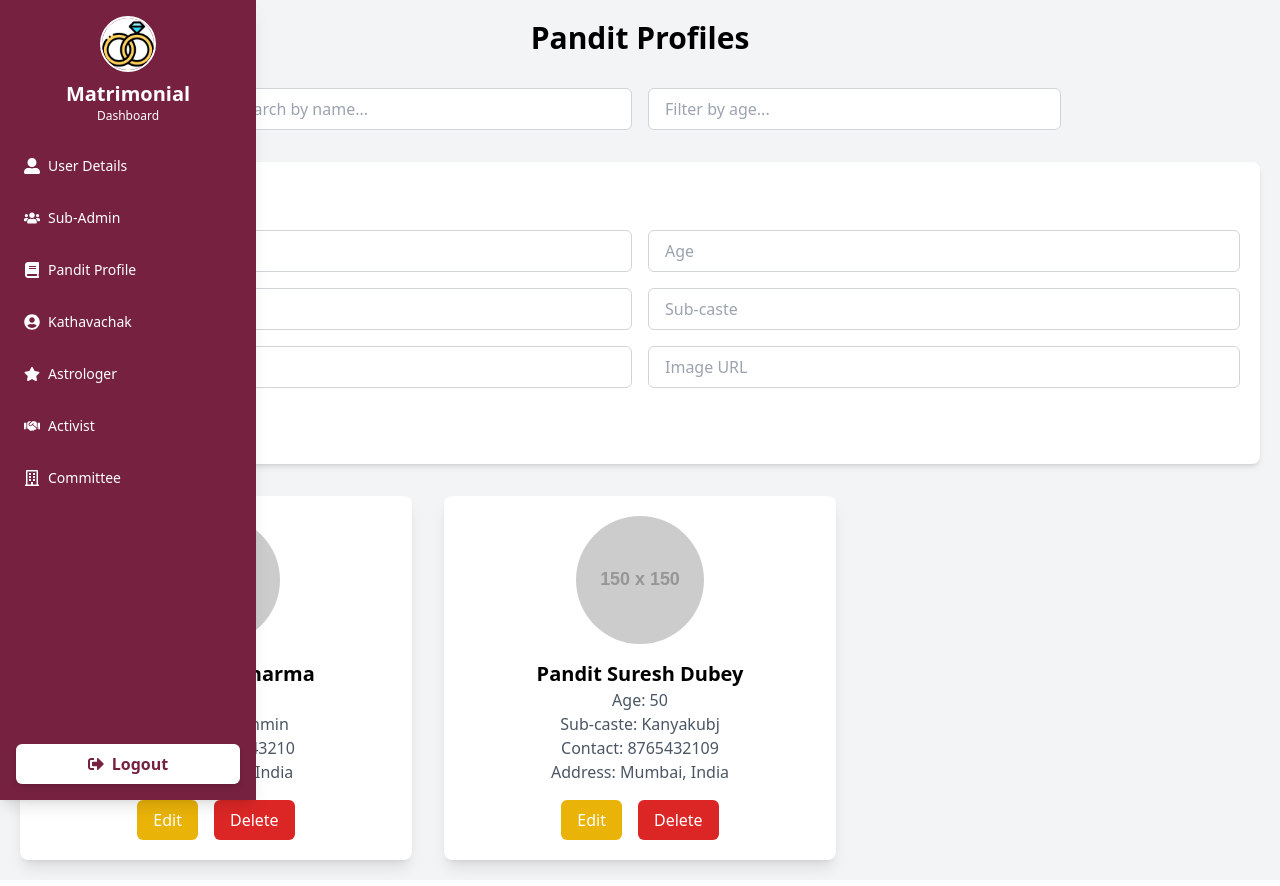
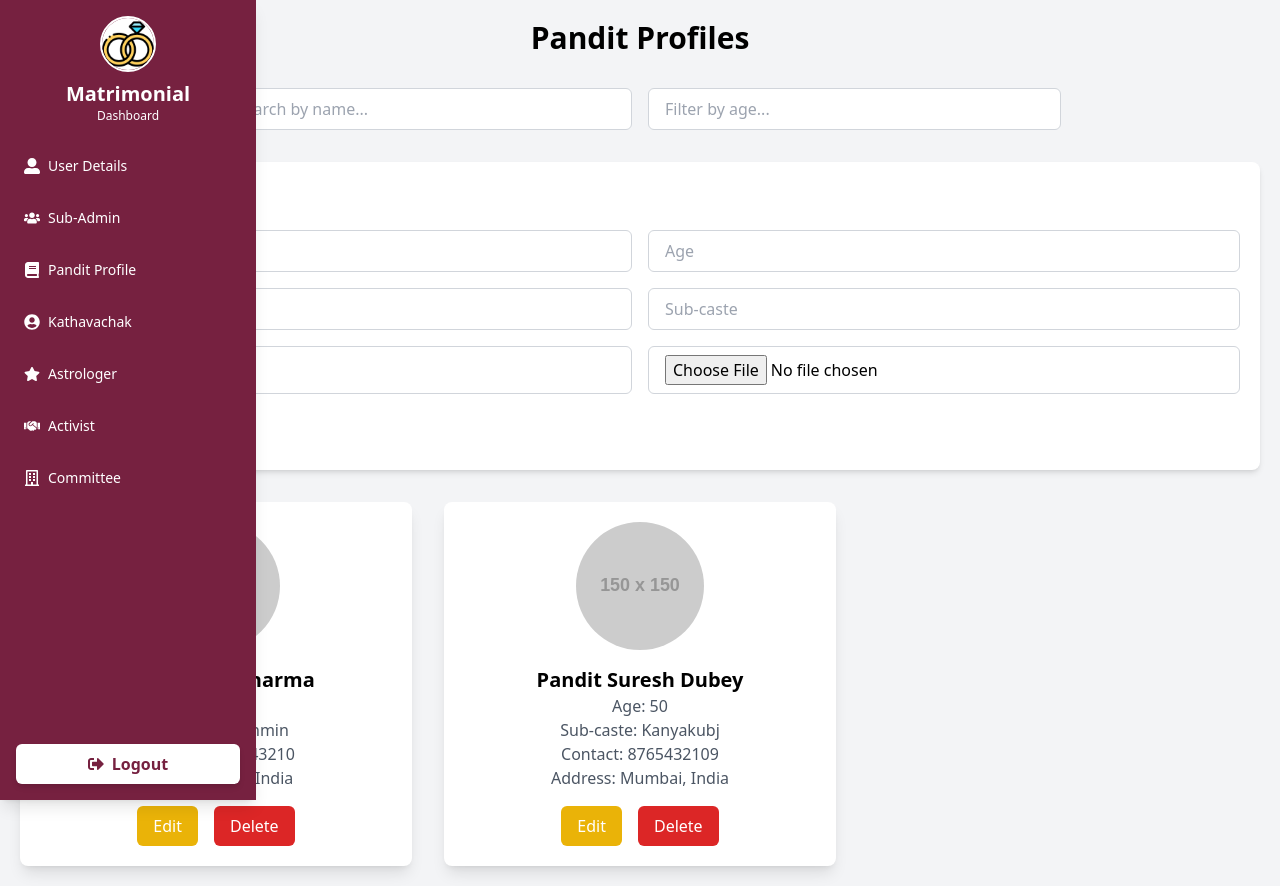
Before and after one commit to Mayank-Webseeder/Metriimonial-frontend, a React (Create React App) app: page /pandit in a window 1280 px wide. Built offline with nearby package versions, Linux system fonts and the light colour scheme; sample sign-in values are in the browser's storage.

Commit message:
modify image URL part

```diff
--- a/src/components/Panditprofile.js
+++ b/src/components/Panditprofile.js
@@ -33,6 +33,18 @@ const Panditprofile = () => {
     setFormData({ ...formData, [e.target.name]: e.target.value });
   };
 
+  // Handle image file selection
+  const handleImageChange = (e) => {
+    const file = e.target.files[0];
+    if (file) {
+      const reader = new FileReader();
+      reader.onload = (event) => {
+        setFormData({ ...formData, image: event.target.result });
+      };
+      reader.readAsDataURL(file);
+    }
+  };
+
   // Handle form submission for add/edit
   const handleSubmit = (e) => {
     e.preventDefault();
@@ -44,7 +56,6 @@ const Panditprofile = () => {
         addPandit({
           ...formData,
           id: Date.now(), // Generate unique ID
-          image: formData.image || 'https://via.placeholder.com/150', // Default image if empty
         })
       );
     }
@@ -134,12 +145,11 @@ const Panditprofile = () => {
             required
           />
           <input
-            type="text"
+            type="file"
             name="image"
-            placeholder="Image URL"
+            accept="image/*"
             className="border border-gray-300 rounded-md px-4 py-2"
-            value={formData.image}
-            onChange={handleInputChange}
+            onChange={handleImageChange}
           />
         </div>
         <button
```
